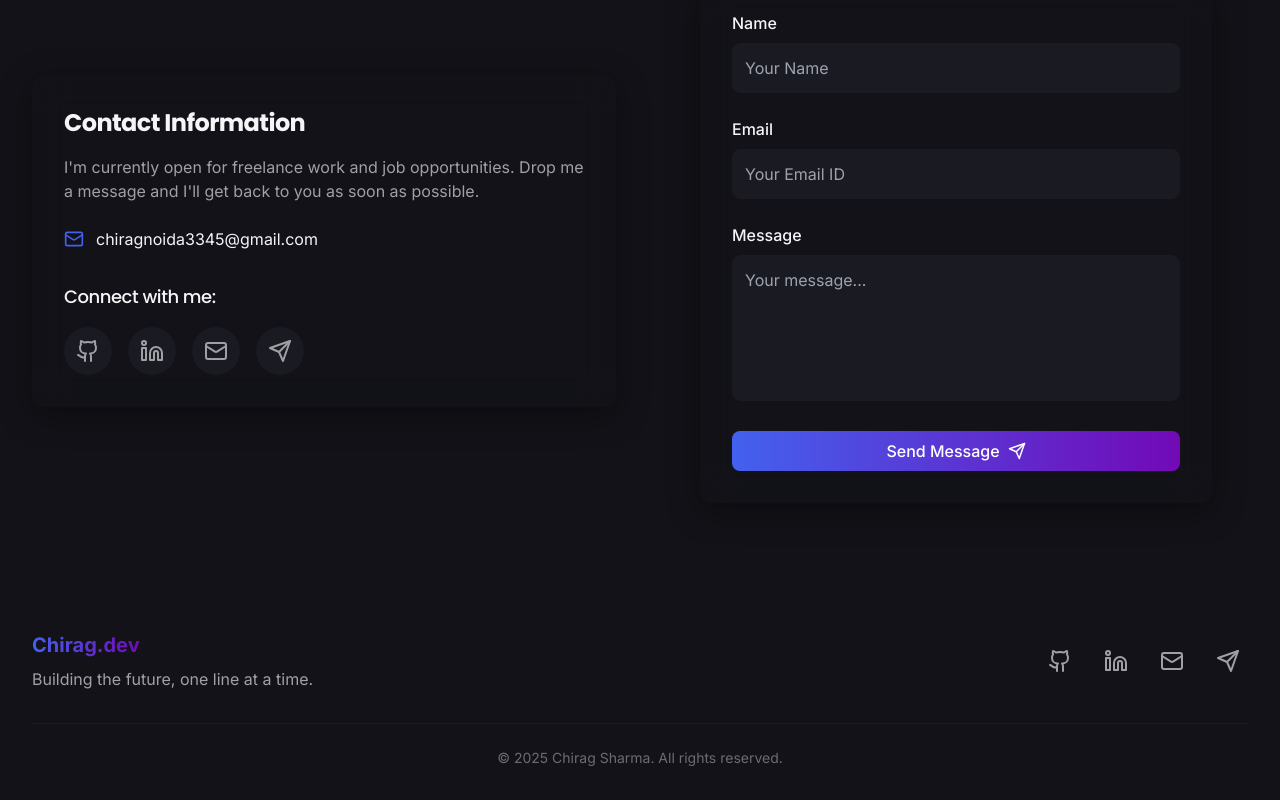
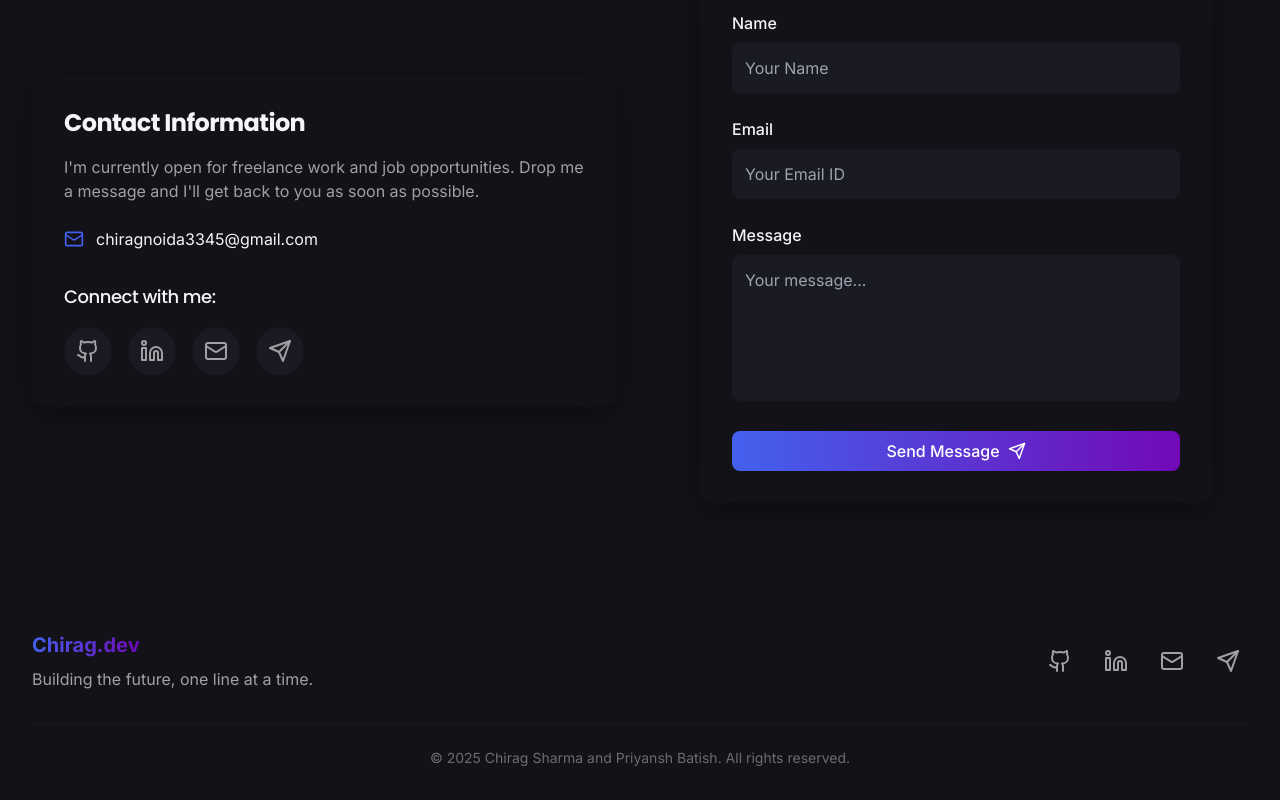
Before and after one commit to chiraagsharma24/portfolio, a React (Vite) app: page / in a window 1280 px wide. Shown: the part 5209-6009 px from the top of the page. Built offline with nearby package versions, Linux system fonts and the light colour scheme.

Commit message:
fixed error

```diff
--- a/src/components/layout/Footer.tsx
+++ b/src/components/layout/Footer.tsx
@@ -38,7 +38,7 @@ const Footer: React.FC = () => {
 
         <div className="mt-8 pt-6 border-t border-background-tertiary text-center">
           <p className="text-text-tertiary text-sm">
-            &copy; {currentYear} Chirag Sharma. All rights reserved.
+            &copy; {currentYear} Chirag Sharma and Priyansh Batish. All rights reserved.
           </p>
         </div>
       </div>
```
